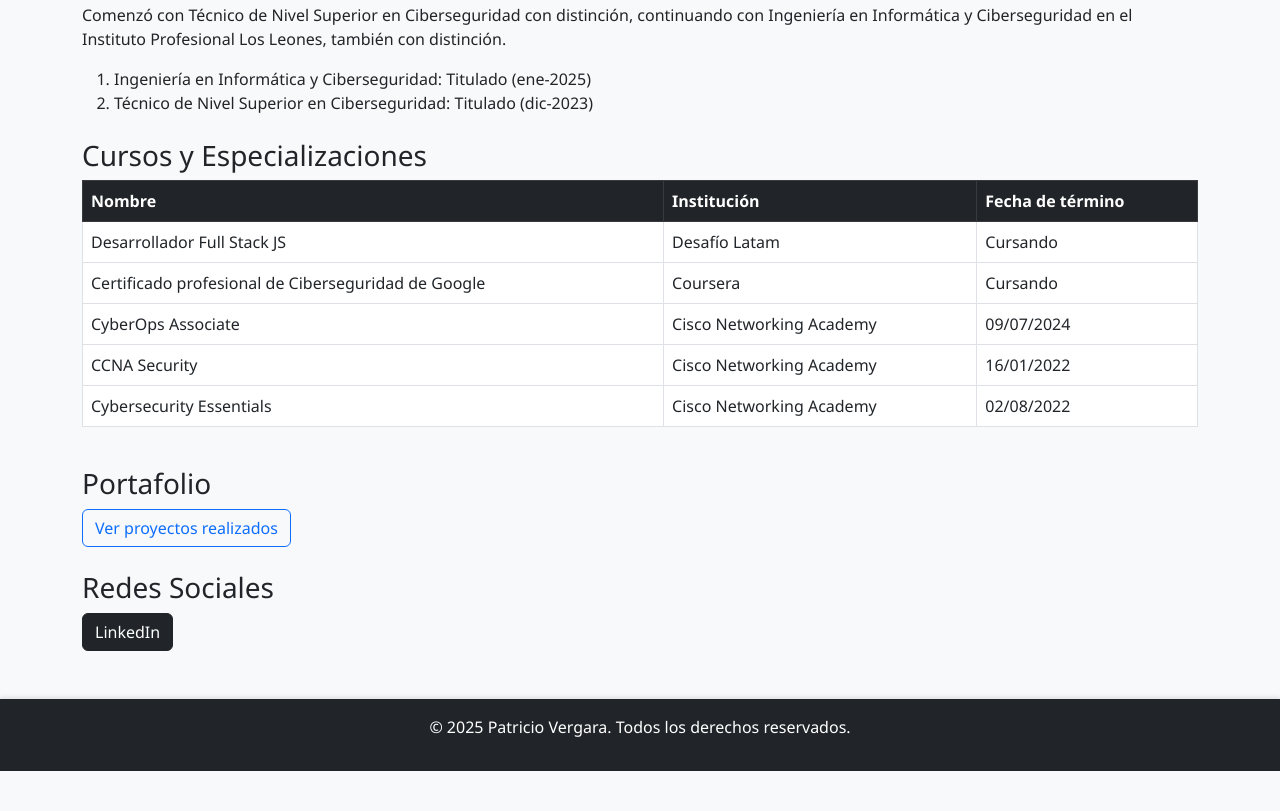
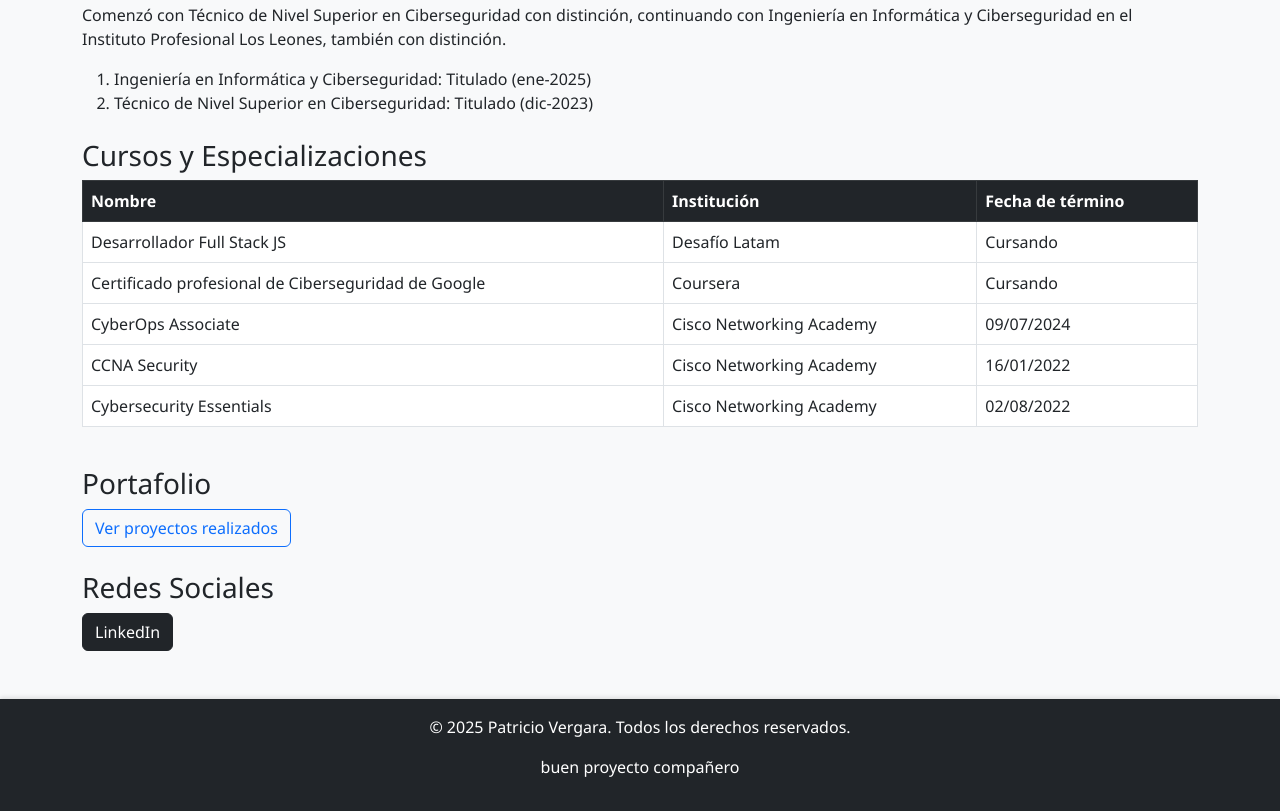
Before and after one commit to patriciovergara/patriciovergara.github.io, a plain HTML site: page index.html in a window 1280 px wide. Shown: the part 1272-2083 px from the top of the page. Before the commit the page ends 2043 px from the top, so only its background shows below. Drawn offline with nearby package versions, Linux system fonts and the light colour scheme.

Commit message:
etiqueta P en footer

```diff
--- a/index.html
+++ b/index.html
@@ -183,6 +183,7 @@
 
     <footer id="footer" class="bg-dark text-white text-center mt-5 py-3">
       <p>&copy; 2025 Patricio Vergara. Todos los derechos reservados.</p>
+      <p>buen proyecto compañero</p>
     </footer>
 
     <script src="https://cdn.jsdelivr.net/npm/bootstrap@5.3.0/dist/js/bootstrap.bundle.min.js"></script>
```
